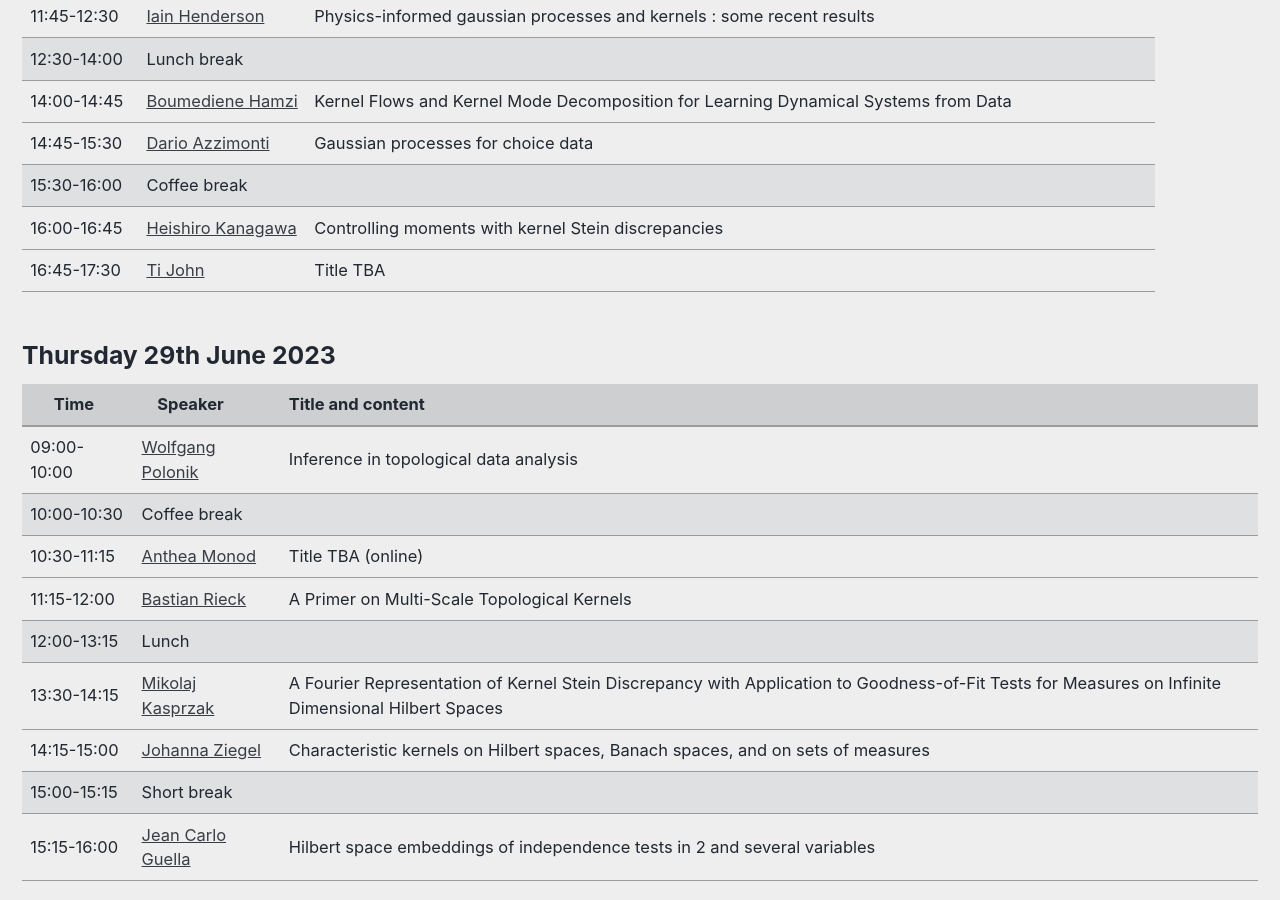
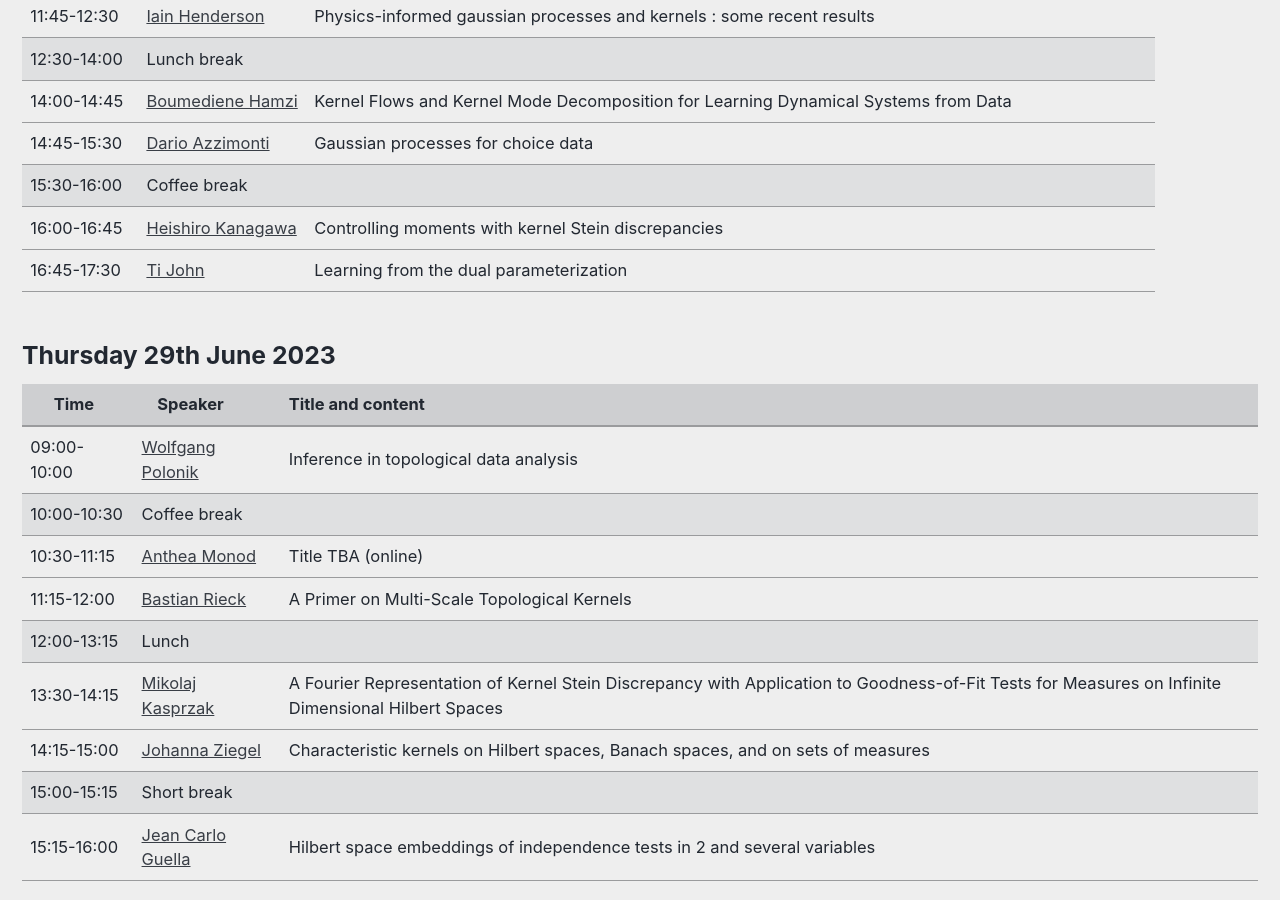
Before and after one commit to LIKE23-Bern/LIKE23-Bern.github.io, a Jekyll site: the page built from _pages/program.md, in a window 1280 px wide and 900 px high, scrolled down 2264 px. Built offline with Jekyll 4.4.1, drawn with Linux system fonts in a browser that asks for light colours; cached includes are drawn as plain includes.

Commit message:
Update program.md

```diff
--- a/_pages/program.md
+++ b/_pages/program.md
@@ -348,7 +348,7 @@ header:
 			<a href="http://www.infinitecuriosity.org/about/" target="_blank">Ti John</a>
 		</td>
 		<td>
-      Title TBA
+      Learning from the dual parameterization
 	    </td>
 	</tr>
 </tbody>
```
